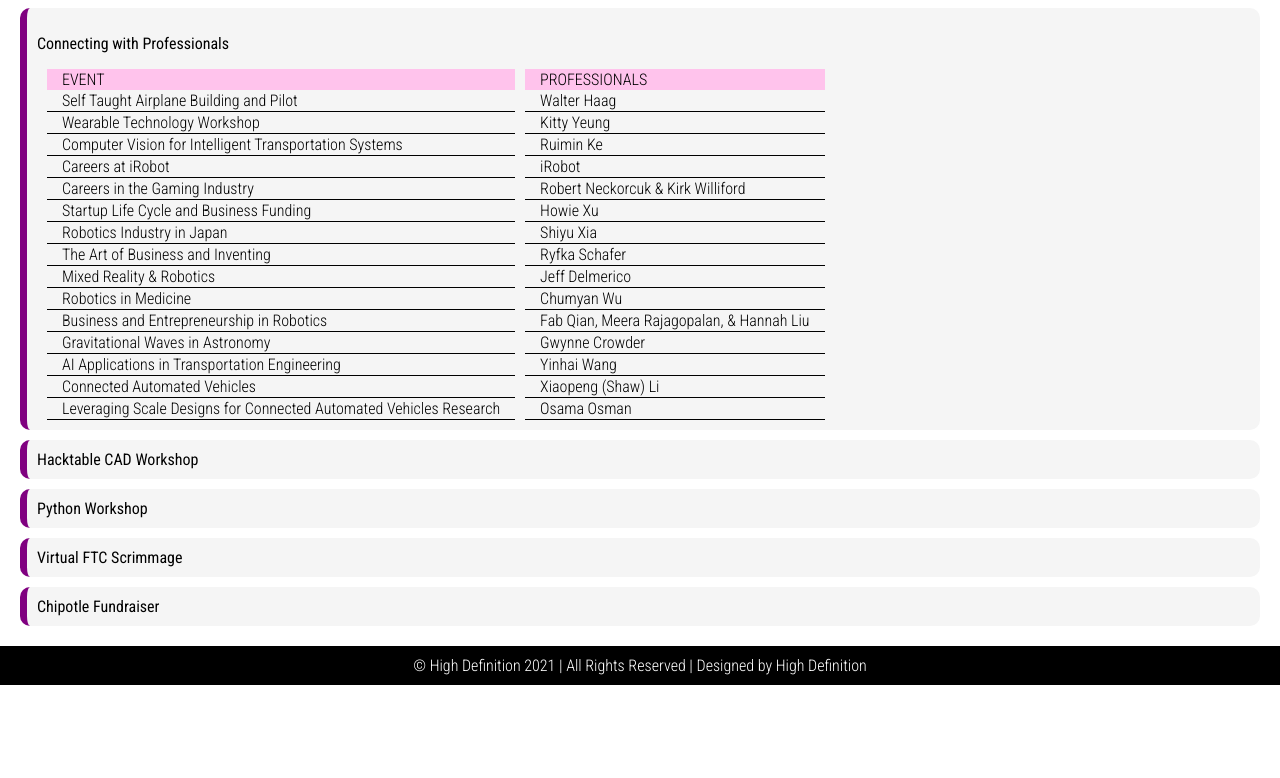
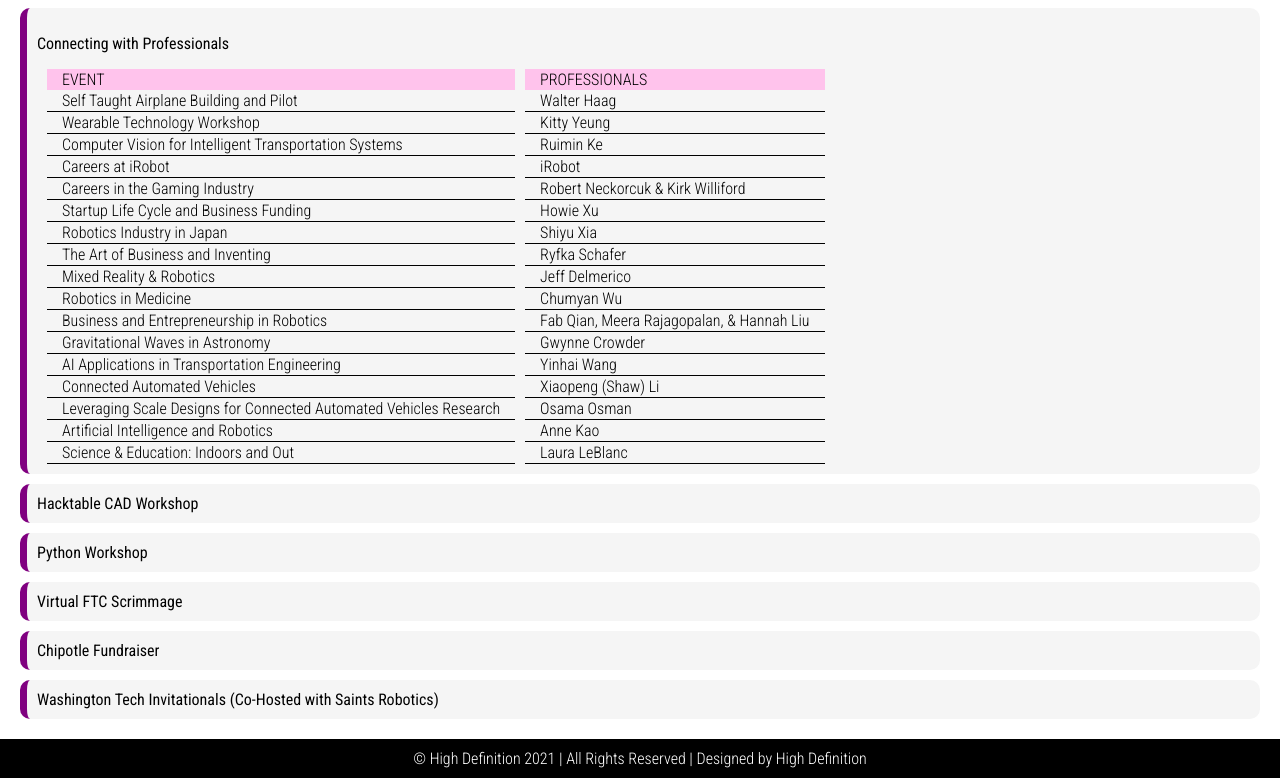
Before and after one commit to HiiDeff/HighDefinition.github.io, a Next.js app: page /events in a window 1280 px wide. Shown: the part 957-1735 px from the top of the page. Before the commit the page ends 1642 px from the top, so only its background shows below. Built offline with nearby package versions, Linux system fonts and the light colour scheme.

Commit message:
updated past events

```diff
--- a/pages/events.js
+++ b/pages/events.js
@@ -55,6 +55,8 @@ export default function Events() {
                     <li>AI Applications in Transportation Engineering</li>
                     <li>Connected Automated Vehicles</li>
                     <li>Leveraging Scale Designs for Connected Automated Vehicles Research</li>
+                    <li>Artificial Intelligence and Robotics</li>
+                    <li>Science & Education: Indoors and Out</li>
                   </ul>
                 </>
               ) : (
@@ -138,6 +140,16 @@ export default function Events() {
                     <td>Leveraging Scale Designs for Connected Automated Vehicles Research</td>
                     <td>Osama Osman</td>
                   </tr>
+
+                  <tr style={{fontWeight: 300}}>
+                    <td>Artificial Intelligence and Robotics</td>
+                    <td>Anne Kao</td>
+                  </tr>
+
+                  <tr style={{fontWeight: 300}}>
+                    <td>Science & Education: Indoors and Out</td>
+                    <td>Laura LeBlanc</td>
+                  </tr>
                 </table>
               )}
             </div>
@@ -145,6 +157,7 @@ export default function Events() {
             <div className="eventsection">Python Workshop</div>
             <div className="eventsection">Virtual FTC Scrimmage</div>
             <div className="eventsection">Chipotle Fundraiser</div>
+            <div className="eventsection">Washington Tech Invitationals (Co-Hosted with Saints Robotics)</div>
           </div>
         </div>
       </div>
```
